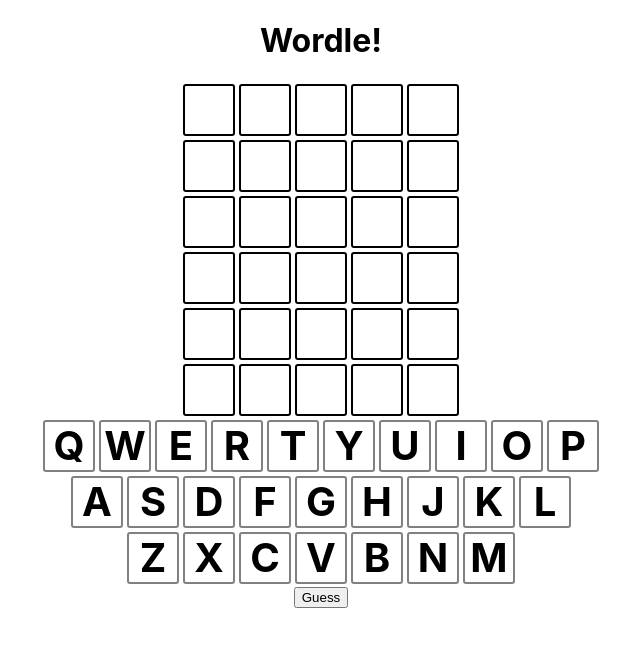
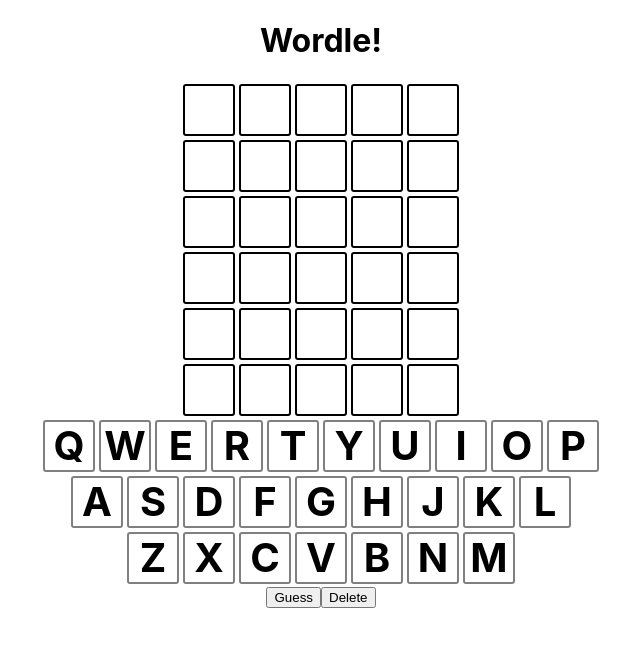
Before and after one commit to harrischarliep/react-wordle, a React (Create React App) app: page / in a window 1280 px wide. Shown: the top 646 px of the page, without its empty margins (319-959 px from the left). Built offline with nearby package versions, Linux system fonts and the light colour scheme.

Commit message:
added delete button

```diff
--- a/src/components/Game.jsx
+++ b/src/components/Game.jsx
@@ -72,15 +72,26 @@
         }
 
         const newGuessWord = currGuessWord ? currGuessWord + letter : letter;
+        setCurrGuessWord(newGuessWord);
+
+        updateRows(newGuessWord);
+    }
+
+    const onDelete = () => {
+        const newGuessWord = currGuessWord ? currGuessWord.slice(0, -1) : null;
+        setCurrGuessWord(newGuessWord);
+        updateRows(newGuessWord);
+    }
+
+    const updateRows = (guessWord) => {
         const newRows = [...rows];
         const newRow = [...rows[currGuess]]
         for (let i = 0; i < wordLength; i++) {
             newRow[i] = {
-                value: newGuessWord.charAt(i).toUpperCase(),
+                value: guessWord.charAt(i).toUpperCase(),
             };
         }
         newRows[currGuess] = newRow;
-        setCurrGuessWord(newGuessWord);
         setRows(newRows);
     }
 
@@ -113,6 +124,7 @@
             <Keyboard onClick={onKeyboardClick} guessedLetters={guessedLetters}/>
             {/* <input type='text' onChange={handleInputChanged} maxLength={wordLength}></input> */}
             <button onClick={confirmGuess}>Guess</button>
+            <button onClick={onDelete}>Delete</button>
         </div>
     );
 }
```
